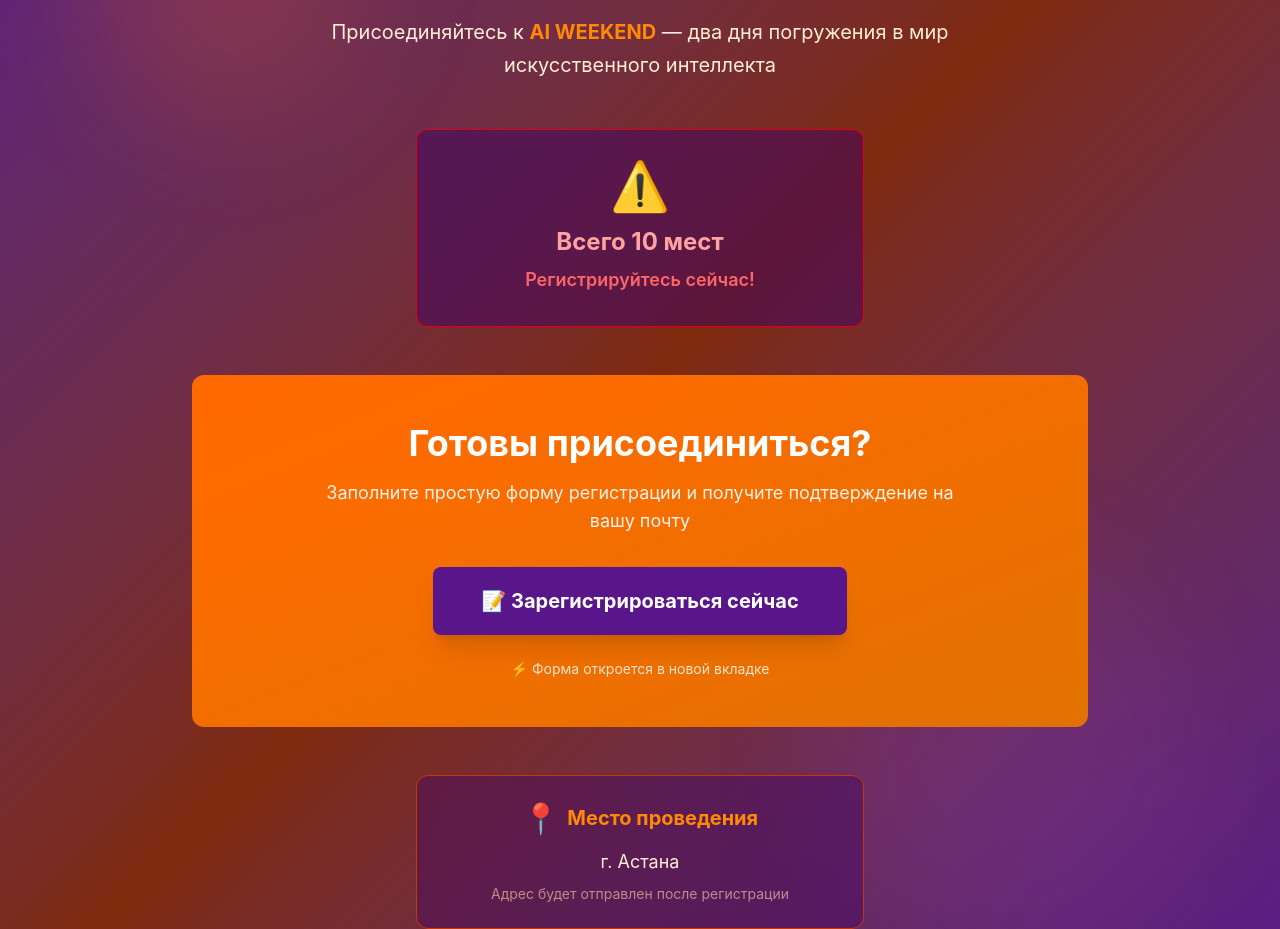
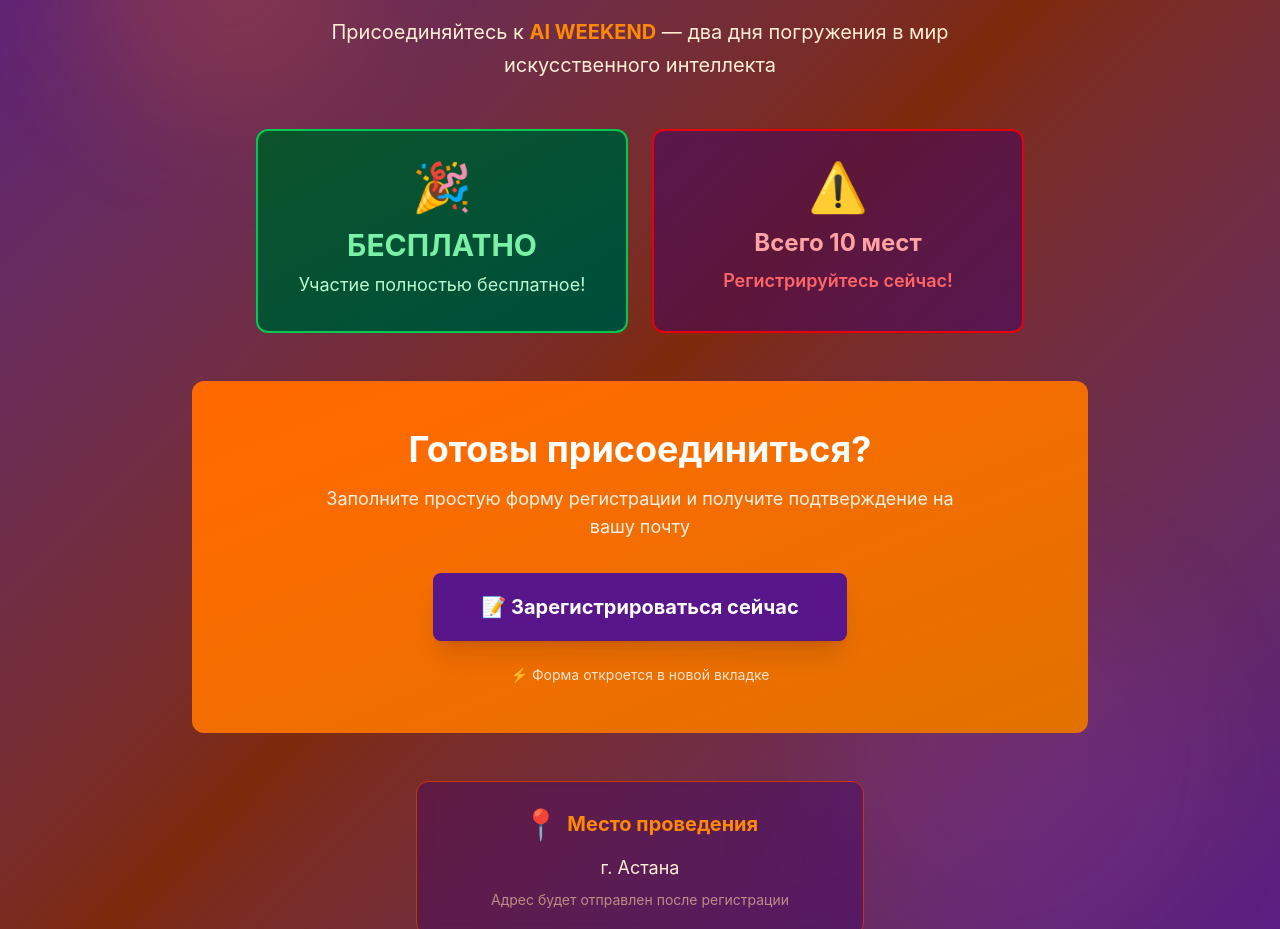
Before and after one commit to bakytzhanovaaigerimk-commits/ai-weekend-landing, a Next.js app: page / in a window 1280 px wide. Shown: the part 2120-3049 px from the top of the page. Built offline with nearby package versions, Linux system fonts and the light colour scheme.

Commit message:
Add FREE participation highlight

```diff
--- a/app/components/RegistrationForm.tsx
+++ b/app/components/RegistrationForm.tsx
@@ -28,8 +28,13 @@ export default function RegistrationForm() {
         </div>
 
         {/* Highlights */}
-        <div className="mb-12 max-w-md mx-auto">
-          <div className="bg-purple-950/50 border border-red-600 p-8 backdrop-blur-sm hover:border-red-500 transition-all rounded-xl text-center">
+        <div className="grid md:grid-cols-2 gap-6 mb-12 max-w-3xl mx-auto">
+          <div className="bg-gradient-to-br from-green-900 to-emerald-900 border-2 border-green-500 p-8 backdrop-blur-sm transition-all rounded-xl text-center">
+            <div className="text-5xl mb-4">🎉</div>
+            <h3 className="text-green-300 font-bold text-3xl mb-2">БЕСПЛАТНО</h3>
+            <p className="text-green-200 text-lg">Участие полностью бесплатное!</p>
+          </div>
+          <div className="bg-purple-950/50 border-2 border-red-600 p-8 backdrop-blur-sm hover:border-red-500 transition-all rounded-xl text-center">
             <div className="text-5xl mb-4">⚠️</div>
             <h3 className="text-red-300 font-bold text-2xl mb-2">Всего 10 мест</h3>
             <p className="text-red-400 text-lg font-semibold">Регистрируйтесь сейчас!</p>
```
